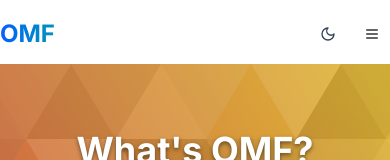
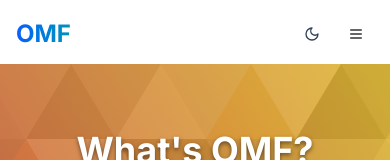
Before and after one commit to Elliades/OMF-website, a Next.js app in the folder omf-website/: page / in a window 390 px wide. Shown: the top 160 px of the page. Built offline with nearby package versions, Linux system fonts and the light colour scheme.

Commit message:
responsive header

```diff
--- a/omf-website/src/app/layout.tsx
+++ b/omf-website/src/app/layout.tsx
@@ -21,6 +21,8 @@
     width: 'device-width',
     initialScale: 1,
     maximumScale: 5,
+    userScalable: true,
+    minimumScale: 1,
   },
 };
 
@@ -35,11 +37,12 @@
         <link rel="shortcut icon" type="image/png" href="/favicon/favicon.png" />
         <link rel="icon" type="image/png" href="/favicon/favicon.png" />
         <link rel="apple-touch-icon" href="/favicon/favicon.png" />
+        <meta name="viewport" content="width=device-width, initial-scale=1.0, maximum-scale=5.0, minimum-scale=1.0, user-scalable=yes, viewport-fit=cover" />
       </head>
       <body
         className={cn(
           inter.className,
-          "transition-colors duration-300"
+          "transition-colors duration-300 overflow-x-hidden w-full"
         )}
         suppressHydrationWarning
       >
--- a/omf-website/src/components/navbar.tsx
+++ b/omf-website/src/components/navbar.tsx
@@ -57,7 +57,7 @@
 
   return (
     <motion.header
-      className={`fixed top-0 left-0 right-0 z-50 py-4 transition-all duration-300 ${
+      className={`fixed top-0 left-0 right-0 z-50 py-4 transition-all duration-300 w-full ${
         scrolled
           ? "dark:bg-[#050309]/90 bg-white/90 backdrop-blur-sm shadow-sm"
           : "dark:bg-[#050309]/20 bg-transparent"
@@ -66,7 +66,7 @@
       animate={{ y: 0 }}
       transition={{ duration: 0.5 }}
     >
-      <div className="container mx-auto flex items-center justify-between">
+      <div className="container mx-auto px-4 sm:px-6 flex items-center justify-between">
         <motion.div
           className="text-2xl font-bold gradient-text"
           initial={{ opacity: 0 }}
@@ -150,9 +150,9 @@
           initial={{ opacity: 0, height: 0 }}
           animate={{ opacity: 1, height: "auto" }}
           exit={{ opacity: 0, height: 0 }}
-          className="md:hidden bg-white dark:bg-[#050309] shadow-md"
+          className="md:hidden bg-white dark:bg-[#050309] shadow-md w-full"
         >
-          <div className="container py-4 flex flex-col space-y-2">
+          <div className="container mx-auto px-4 py-4 flex flex-col space-y-2">
             {navItems.map((item) => (
               <Button
                 key={item.name}
```
